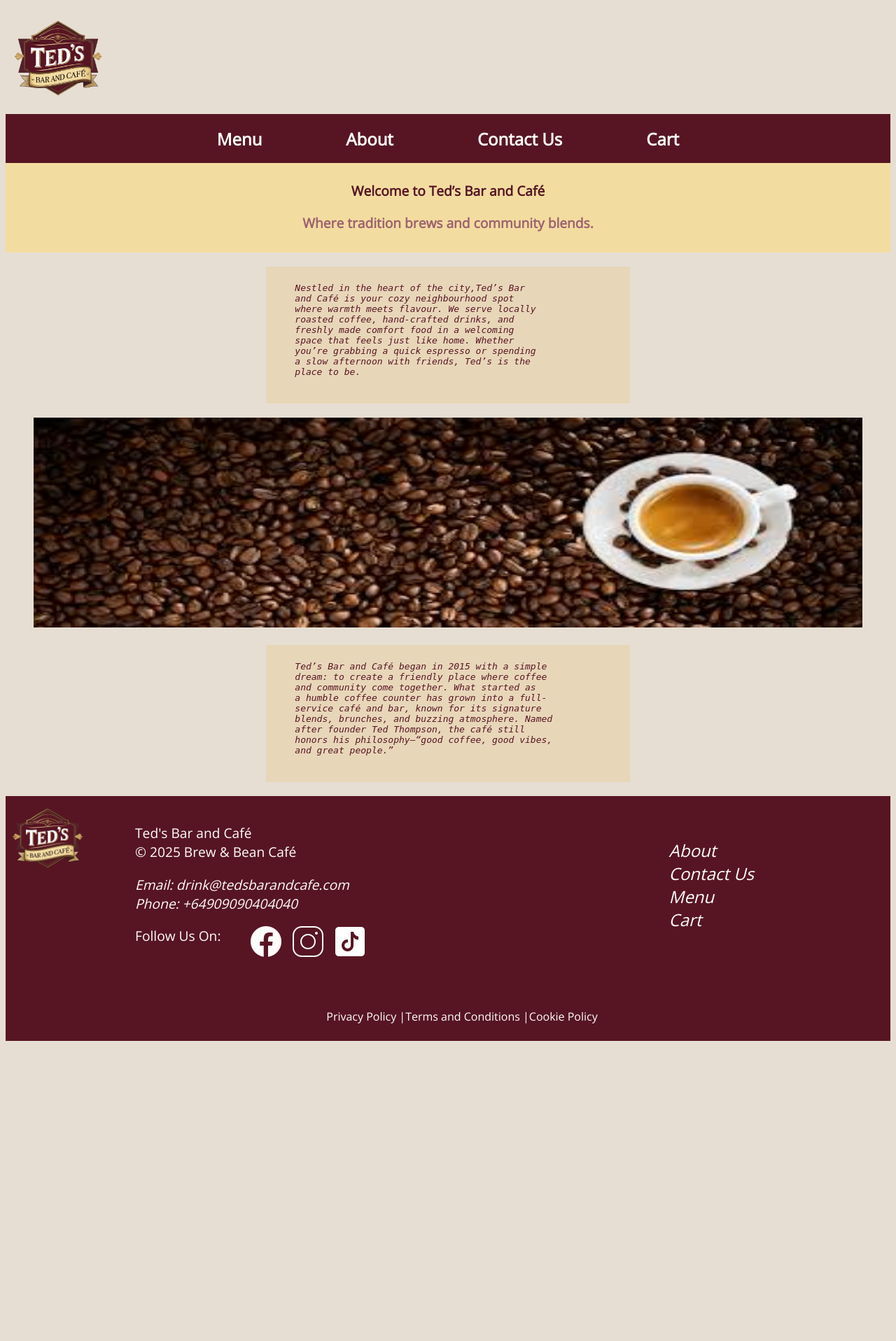
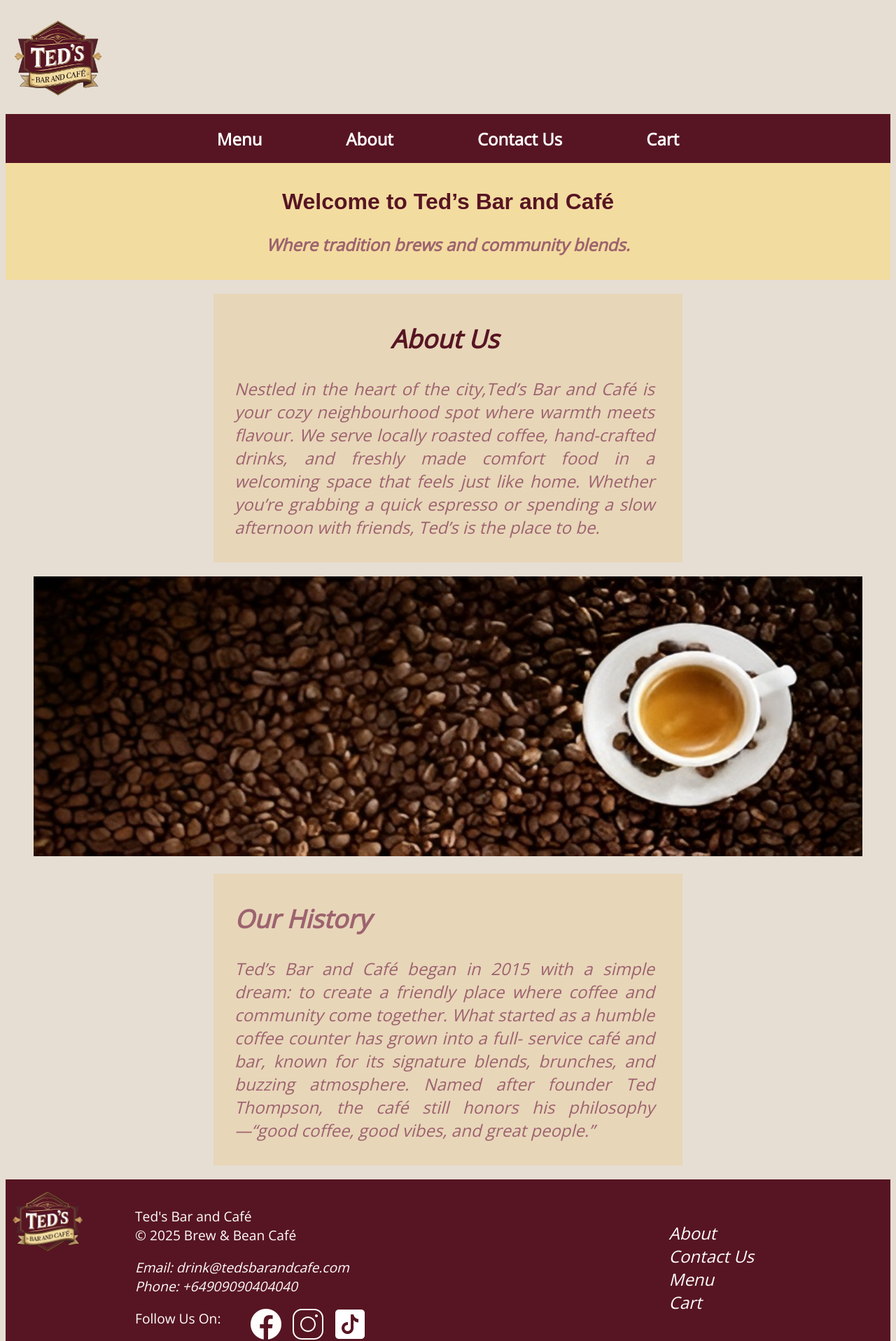
Before and after one commit to 1322harshd/Ted-s-Bar-and-Caf-, a Flask app: page /about in a window 1280 px wide. Shown: the top 1917 px of the page at 70% size. Before the commit the page ends 1488 px from the top, so only its background shows below. Run offline with Flask 3, Linux system fonts and the light colour scheme.

Commit message:
completed about page

```diff
--- a/Templates/about_page.html
+++ b/Templates/about_page.html
@@ -11,7 +11,8 @@
  </section>
 <!-- about section for shop -->
 <section class="about">
-    <pre>
+    <h1>About Us</h1>
+    <p>
     Nestled in the heart of the city,Ted’s Bar
     and Café is your cozy neighbourhood spot
     where warmth meets flavour. We serve locally
@@ -21,15 +22,16 @@
     you’re grabbing a quick espresso or spending
     a slow afternoon with friends, Ted’s is the
     place to be.
-    </pre>
+    </p>
 </section>
 <!-- coffee image -->
 <figure>
-<img src="{{ url_for('static', filename='logos/coffee_shop.jpeg') }}" alt="cofee_shop" height="300spx" width="100%">
+<img src="{{ url_for('static', filename='logos/coffee_shop.jpeg') }}" alt="cofee_shop" height="400px" width="100%">
 </figure>
 <!-- shop history -->
 <section class="history">
-    <pre>
+  <h1>Our History</h1>
+  <p>
     Ted’s Bar and Café began in 2015 with a simple
     dream: to create a friendly place where coffee
     and community come together. What started as
@@ -39,6 +41,7 @@
     after founder Ted Thompson, the café still
     honors his philosophy—“good coffee, good vibes,
     and great people.”
-    </pre>
+</p>
+
 </section>
 {% endblock %}
--- a/Templates/base.html
+++ b/Templates/base.html
@@ -36,7 +36,7 @@
     <nav>
         <ul>
             <li><a href="#">Menu</a></li>
-            <li><a href="#">About</a></li>
+            <li><a href="url_for(/about)">About</a></li>
             <li><a href="#">Contact Us</a></li>
             <li><a href="#">Cart</a></li>
         </ul>
--- a/static/styles/styles.css
+++ b/static/styles/styles.css
@@ -116,40 +116,49 @@ footer{
 }
 .welcome h1{
      color:rgba(87, 21, 35, 1);
-     font-size: larger;
-     font-style: bold;
+     font-size: xx-large;
+     font-weight: bolder;
+     font-family: Arial, sans-serif;
+
 }
 .welcome h3{
      color:rgba(157, 99, 111, 1);
-     font-size: larger;
-     font-style: bold italic;
+     font-size: x-large;
+     font-style: italic;
 }
 /*  about page shop about section*/
 
 .about{
      background-color: rgba(232, 214, 185, 1);
-     padding:10px 10px 10px 10px;
-     color:rgba(87, 21, 35, 1);
+     padding:10px 40px 10px 30px;
+     color:rgba(157, 99, 111, 1);
      font-style:italic;
-     font-size: x-larger;
-     width:500px;
+     font-size: x-large;
+     width:600px;
      margin: 0 auto;
      margin-top: 20px;
      margin-bottom:20px;
+     text-align:justify ;
+}
+.about h1{
+     text-align: center;
+     font-style: bold;
+     color:rgba(87, 21, 35, 1);
 
 }
 .history{
      background-color: rgba(232, 214, 185, 1);
-     padding:10px 10px 10px 10px;
-     color:rgba(87, 21, 35, 1);
-     font-style:italic;
-     font-size: x-larger;
-     width:500px;
+     padding:10px 40px 10px 30px;
+     color:rgba(157, 99, 111, 1);
+     font-size: x-large;
+     font-style: italic;
+     width:600px;
      margin: 0 auto;
-     justify-content: center;
      margin-top: 20px;
      margin-bottom:20px;
+     text-align: justify;
 }
+<<<<<<< Updated upstream
 /* --- Contact Page Styles --- */
 
 
@@ -413,4 +422,15 @@ footer{
 .feedback-thank {
   color: #5c1a1b;
   font-weight: bold;
+=======
+.history h1{
+     text-align: center;
+     font-style: bold;
+     color:rgba(87, 21, 35, 1);
+
 }
+/* image in about page */
+figure {
+     margin:0 0 0 0;
+>>>>>>> Stashed changes
+}
```
Also changed, not shown: static/logos/coffee_shop.jpeg, static/logos/coffee_shop.png (added), 1 other file.
